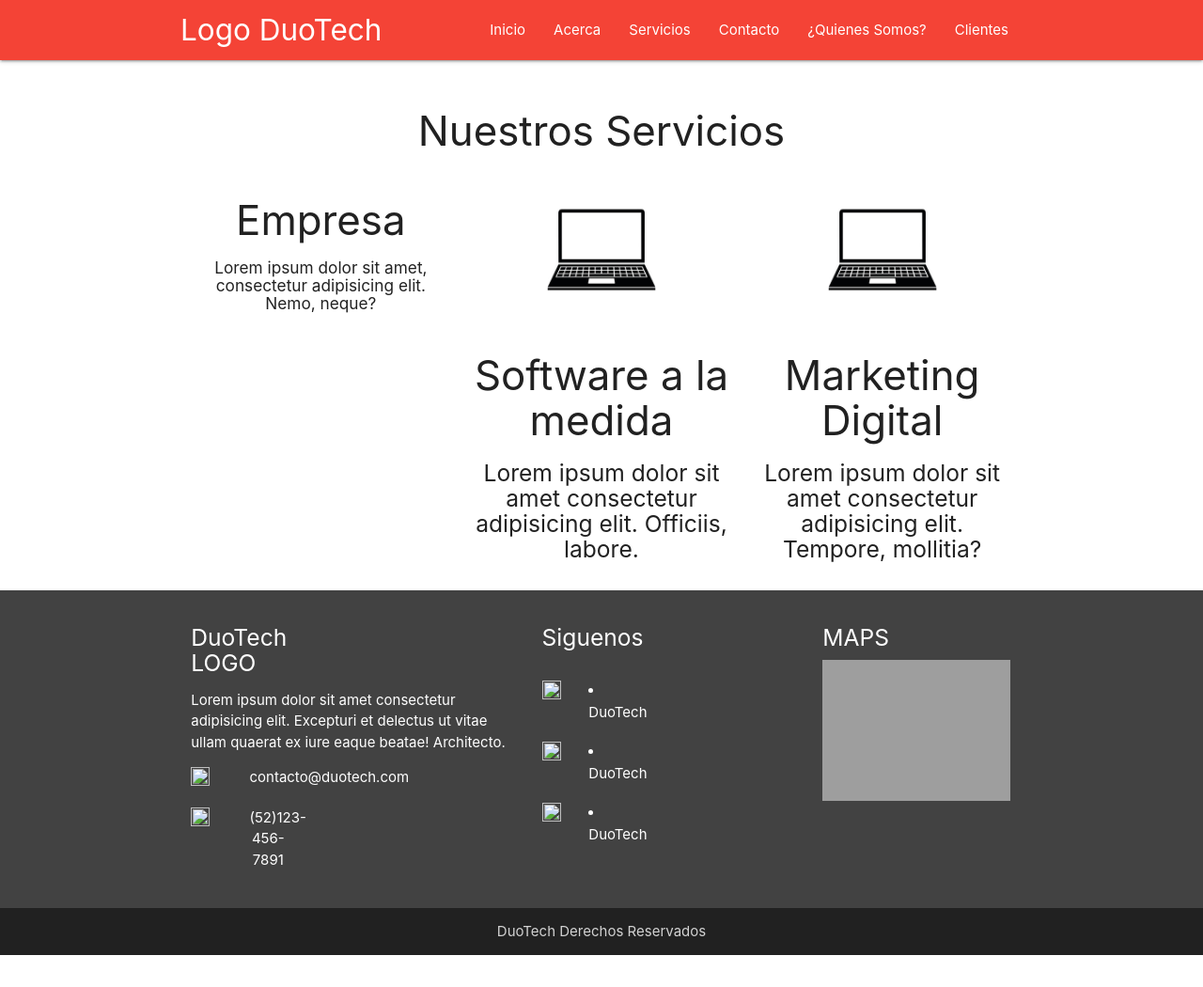
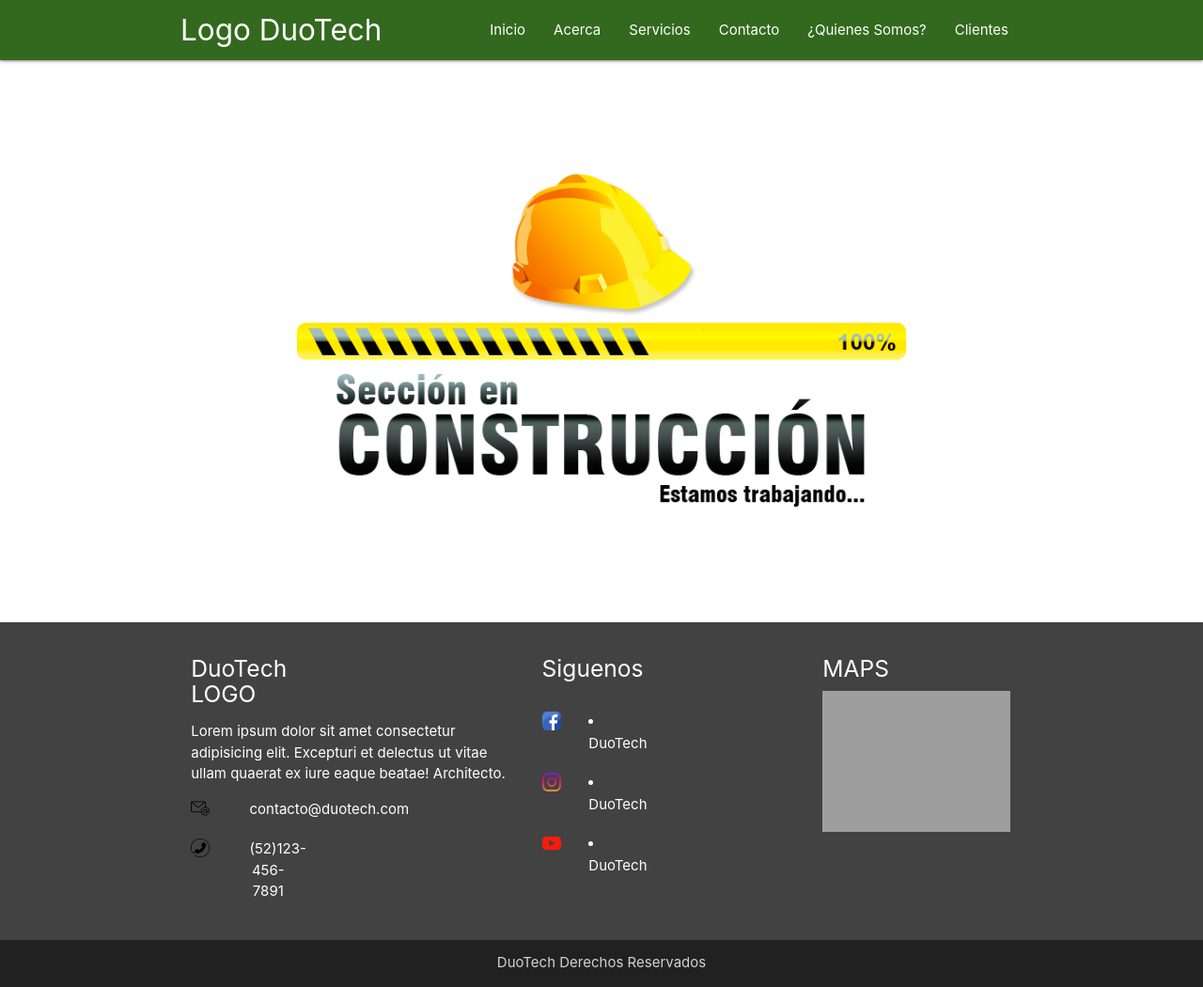
Before and after one commit to 3lm4rr/DuoTech, a plain HTML site: page Contenido/clientes.html in a window 1280 px wide. Shown: the whole page at 94% size. Before the commit the page ends 1016 px from the top, so only its background shows below. Drawn offline with nearby package versions, Linux system fonts and the light colour scheme; grey boxes are pictures that could not be loaded.

Commit message:
modificacion seccion clientes

```diff
--- a/Contenido/clientes.html
+++ b/Contenido/clientes.html
@@ -9,7 +9,7 @@
 </header>
     <body>
       <div class="navbar-fixed">
-        <nav class="red">
+        <nav class="light-green darken-4">
           <div class="nav-wrapper container">
             <a href="#" class="brand-logo">Logo DuoTech</a>
             <a href="#" data-target="menu responsive" class="sidenav-trigger">
@@ -44,23 +44,22 @@
           <li><a href="#">Clientes</a></li>
         </ul>
       </div>
-    <!--
-        Contacto
-    -->
 
-                    <!--.s Moviles  .m Tablets  .l Desktop  .lx desktop large -->
-                    <!--    90%         85%          70%          70% -->
-             <!--colums      12          12          12            12  -->
+    <div class="container">
+      <img src="../Imagenes/en-construccion.png" alt="" class="responsive-img">
+    </div>
+      <!--
+        Clientes
+
+
 
              <div class="row">
                 <div class="container">
-                  <ul class="left show-on-medium-and-down"></ul> <!-- apila contenido hacia abajo con resoluciones bajas-->
+                  <ul class="left show-on-medium-and-down"></ul>
                     <br>
                     <div class="col s12 center-align"><h3>Nuestros Servicios</h3></div>
                     <div class="col s12 m12 l4 xl4 center-align">
                         <div class="seccion1">
-                            <!--<div class="material-icons prefix">computer</div>-->
-
                             <h3>Empresa</h3>
                             <h6>Lorem ipsum dolor sit amet, consectetur adipisicing elit. Nemo, neque?</h6>
                         </div>
@@ -79,7 +78,7 @@
                 </div>
 
             </div>
-        <!--Termina Contacto -->
+        <Termina clientes -->
 
         <!-- Compiled and minified JavaScript -->
         <script src="https://cdnjs.cloudflare.com/ajax/libs/materialize/1.0.0-rc.2/js/materialize.min.js"></script>
@@ -104,12 +103,12 @@
         <p>Lorem ipsum dolor sit amet consectetur adipisicing elit. Excepturi et delectus ut vitae ullam quaerat ex iure eaque beatae! Architecto.</p>
 
       <div class="row">
-        <div class="col s2"><img src="Icons/email.png" width="20" height="auto"></div>
+        <div class="col s2"><img src="../Icons/email.png" width="20" height="auto"></div>
         <div class="col s2">contacto@duotech.com</div>
       </div>
 
       <div class="row">
-        <div class="col s2"><img src="Icons/Phone.png" width="20" height="auto"></div>
+        <div class="col s2"><img src="../Icons/Phone.png" width="20" height="auto"></div>
         <div class="col s2 center-align">(52)123-456-7891</div>
       </div>
     </div>
@@ -118,17 +117,17 @@
         <h5>Siguenos</h5>
         <br>
         <div class="row">
-          <div class="col s2"><img src="Icons/Facebook.png" width="20" height="auto"></div>
+          <div class="col s2"><img src="../Icons/Facebook.png" width="20" height="auto"></div>
           <div class="col s2"><li><a href="#" class="white-text text-lighten-4">DuoTech</a></li></div>
         </div>
 
         <div class="row">
-          <div class="col s2"><img src="Icons/Instagram.png" width="20" height="auto"></div>
+          <div class="col s2"><img src="../Icons/Instagram.png" width="20" height="auto"></div>
           <div class="col s2"><li><a href="#" class="white-text text-lighten-4">DuoTech</a></li></div>
         </div>
 
         <div class="row">
-          <div class="col s2"><img src="Icons/YouTube.png" width="20" height="auto"></div>
+          <div class="col s2"><img src="../Icons/YouTube.png" width="20" height="auto"></div>
           <div class="col s2"><li><a href="#" class="white-text text-lighten-4">DuoTech</a></li></div>
         </div>
 
```
